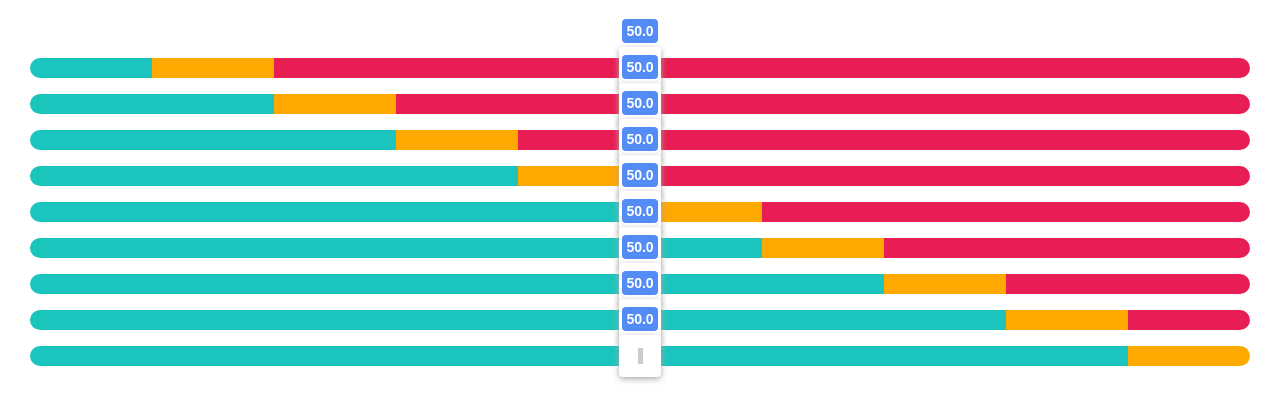
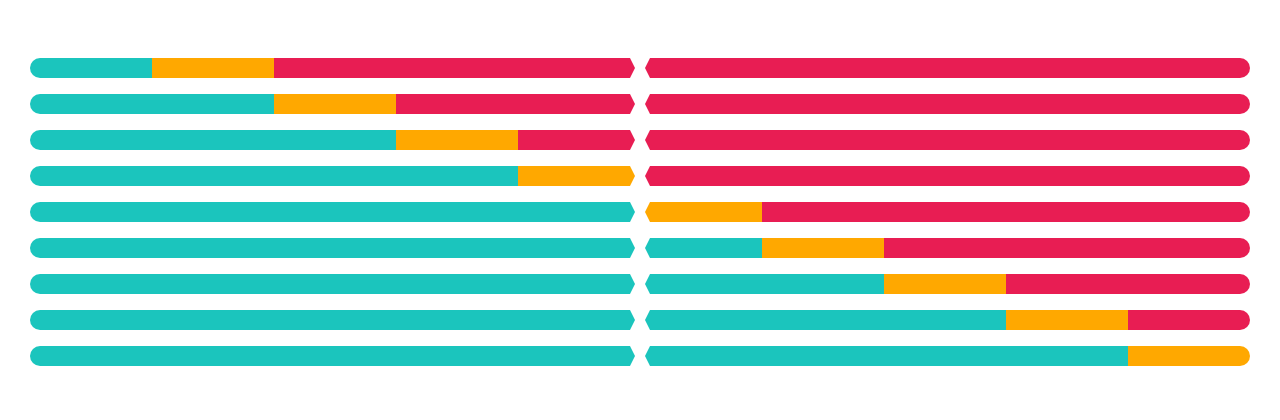
Before and after one commit to Uhmopt/react-chart-range-color-ts, a React (Create React App) app: page / in a window 1280 px wide. Shown: the top 420 px of the page. Built offline with nearby package versions, Linux system fonts and the light colour scheme.

Commit message:
[new] range thumb

```diff
--- a/src/index.css
+++ b/src/index.css
@@ -11,3 +11,7 @@ code {
   font-family: source-code-pro, Menlo, Monaco, Consolas, 'Courier New',
     monospace;
 }
+
+.absolute {
+  position: absolute;
+}
--- a/src/views/componets/range.chart/SliderRange.tsx
+++ b/src/views/componets/range.chart/SliderRange.tsx
@@ -1,5 +1,6 @@
 import * as React from 'react';
 import Range from './Range';
+import './range.chart.css';
 import { useThumbOverlap } from './range.chart.utils';
 
 const STEP = 0.1;
@@ -42,12 +43,17 @@ const ThumbLabel = ({
   );
 };
 
-const SliderRange: React.FC<{ rtl?: boolean; ranges?: number[] }> = ({
-  rtl = false,
-  ranges = [33, 66],
-}) => {
+const SliderRange: React.FC<{
+  rtl?: boolean;
+  ranges?: number[];
+  value?: number;
+}> = ({ rtl = false, ranges = [33, 66], value: propsValue = 50 }) => {
   const [values, setValues] = React.useState([50]);
   const rangeRef: any = React.useRef<Range>();
+
+  React.useEffect(() => {
+    setValues([propsValue]);
+  }, [propsValue]);
 
   return (
     <div
@@ -114,18 +120,20 @@ const SliderRange: React.FC<{ rtl?: boolean; ranges?: number[] }> = ({
                 height: `${THUMB_SIZE}px`,
                 width: `${THUMB_SIZE}px`,
                 borderRadius: '4px',
-                backgroundColor: '#FFF',
+                backgroundColor: '#B0B0B000',
                 display: 'flex',
                 justifyContent: 'center',
                 alignItems: 'center',
-                boxShadow: '0px 2px 6px #AAA',
+                // boxShadow: '0px 2px 6px #AAA',
               }}
             >
-              <ThumbLabel
-                rangeRef={rangeRef.current}
-                values={values}
-                index={index}
-              />
+              {isDragged ? (
+                <ThumbLabel
+                  rangeRef={rangeRef.current}
+                  values={values}
+                  index={index}
+                />
+              ) : null}
               <div
                 style={{
                   height: '16px',
@@ -133,6 +141,8 @@ const SliderRange: React.FC<{ rtl?: boolean; ranges?: number[] }> = ({
                   backgroundColor: isDragged ? '#548BF4' : '#CCC',
                 }}
               />
+              <div className='triangle-up absolute' />
+              <div className='triangle-down absolute' />
             </div>
           );
         }}
--- /dev/null
+++ b/src/views/componets/range.chart/range.chart.css
@@ -0,0 +1,15 @@
+.triangle-up {
+  width: 0;
+  height: 0;
+  border-left: 10px solid transparent;
+  border-right: 10px solid transparent;
+  border-bottom: 20px solid white;
+}
+
+.triangle-down {
+  width: 0;
+  height: 0;
+  border-left: 10px solid transparent;
+  border-right: 10px solid transparent;
+  border-top: 20px solid white;
+}
```
